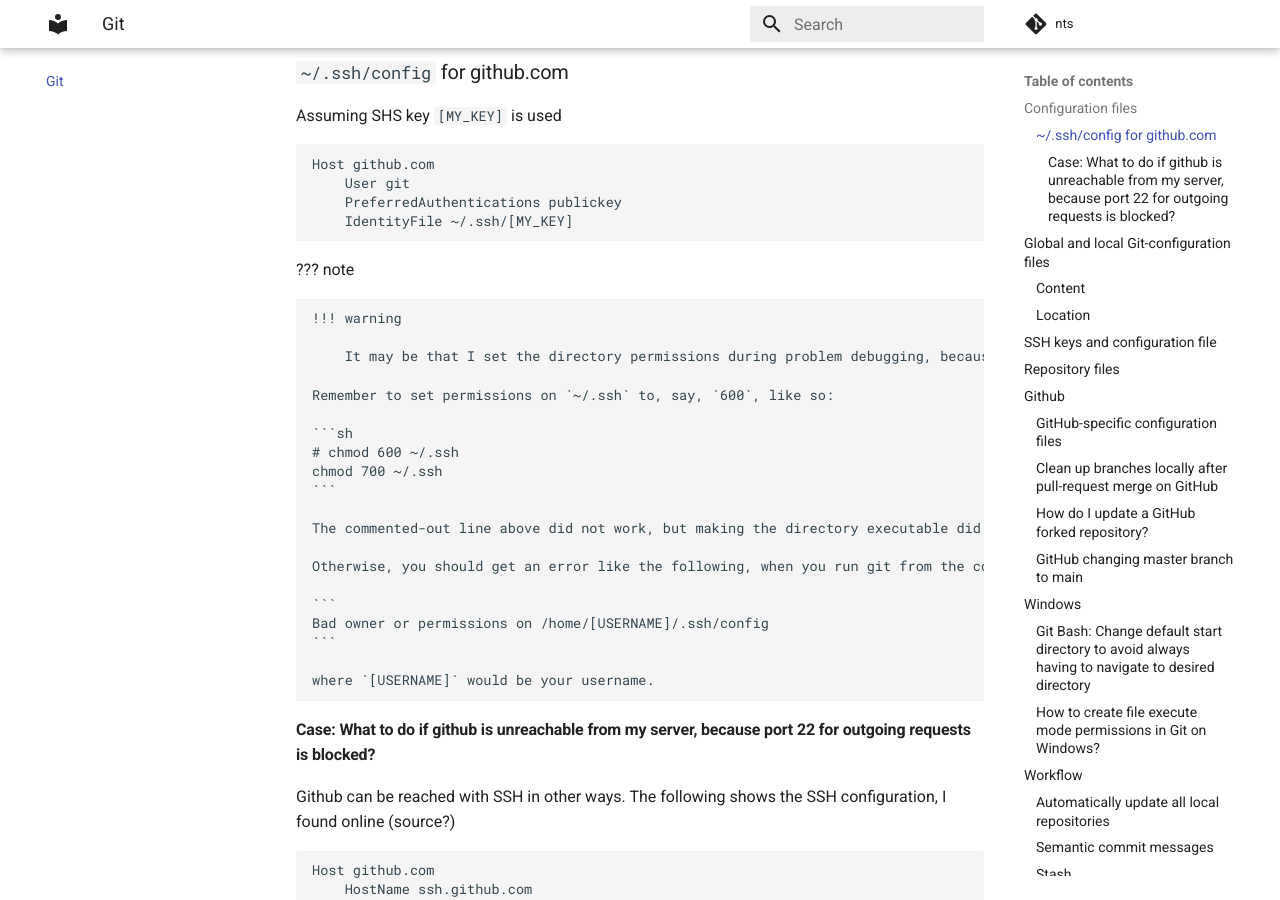
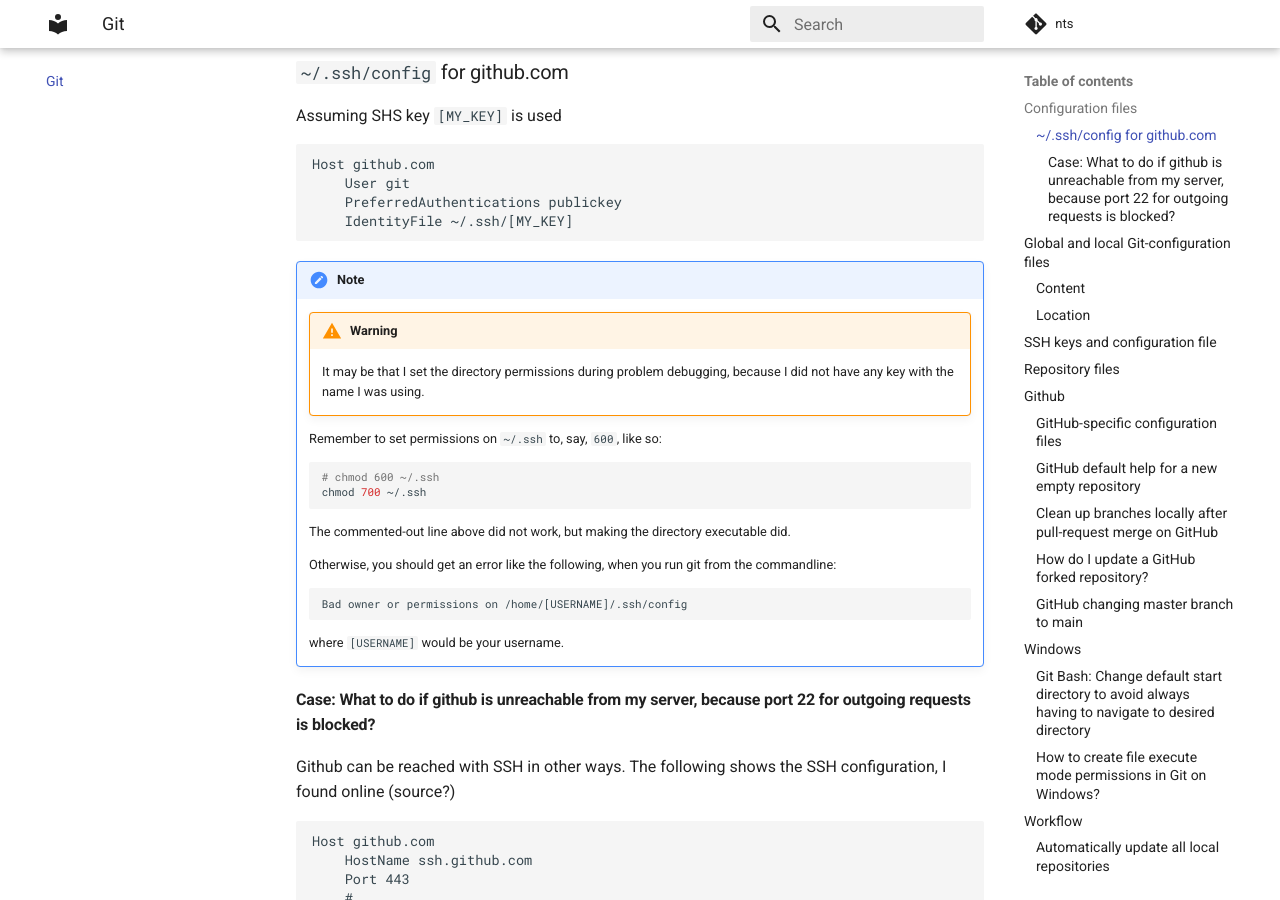
Before and after one commit to xidus/nts, an MkDocs documentation site: the page built from docs/git.md, in a window 1280 px wide and 900 px high, scrolled down 223 px. Built offline with MkDocs 1.6.1 and Material for MkDocs 9.7.7, drawn with Linux system fonts in a browser that asks for light colours; comment, search, counter and statistics services are not loaded; part of the change alters nothing that is shown; some of the changed text lies outside the part shown.

Commit message:
docs: Add default GH help text for newly created repository.

````diff
--- a/docs/git.md
+++ b/docs/git.md
@@ -15,7 +15,7 @@ Host github.com
     IdentityFile ~/.ssh/[MY_KEY]
 ```
 
-??? note
+!!! note
 
     !!! warning
 
@@ -85,6 +85,27 @@ GitHub Actions-configuration files
 
 * `.github/workflows/`
 
+### GitHub default help for a new empty repository
+
+**Create a new repository on the command line**
+
+```
+echo "# sdfe-gfit-manual" >> README.md
+git init
+git add README.md
+git commit -m "first commit"
+git branch -M master
+git remote add origin git@github.com:<user>/<repo>.git
+git push -u origin master
+```
+
+**Push an existing repository from the command line**
+
+```
+git remote add origin git@github.com:<user>/<repo>.git
+git branch -M master
+git push -u origin master
+```
 
 ### Clean up branches locally after pull-request merge on GitHub
 
````
